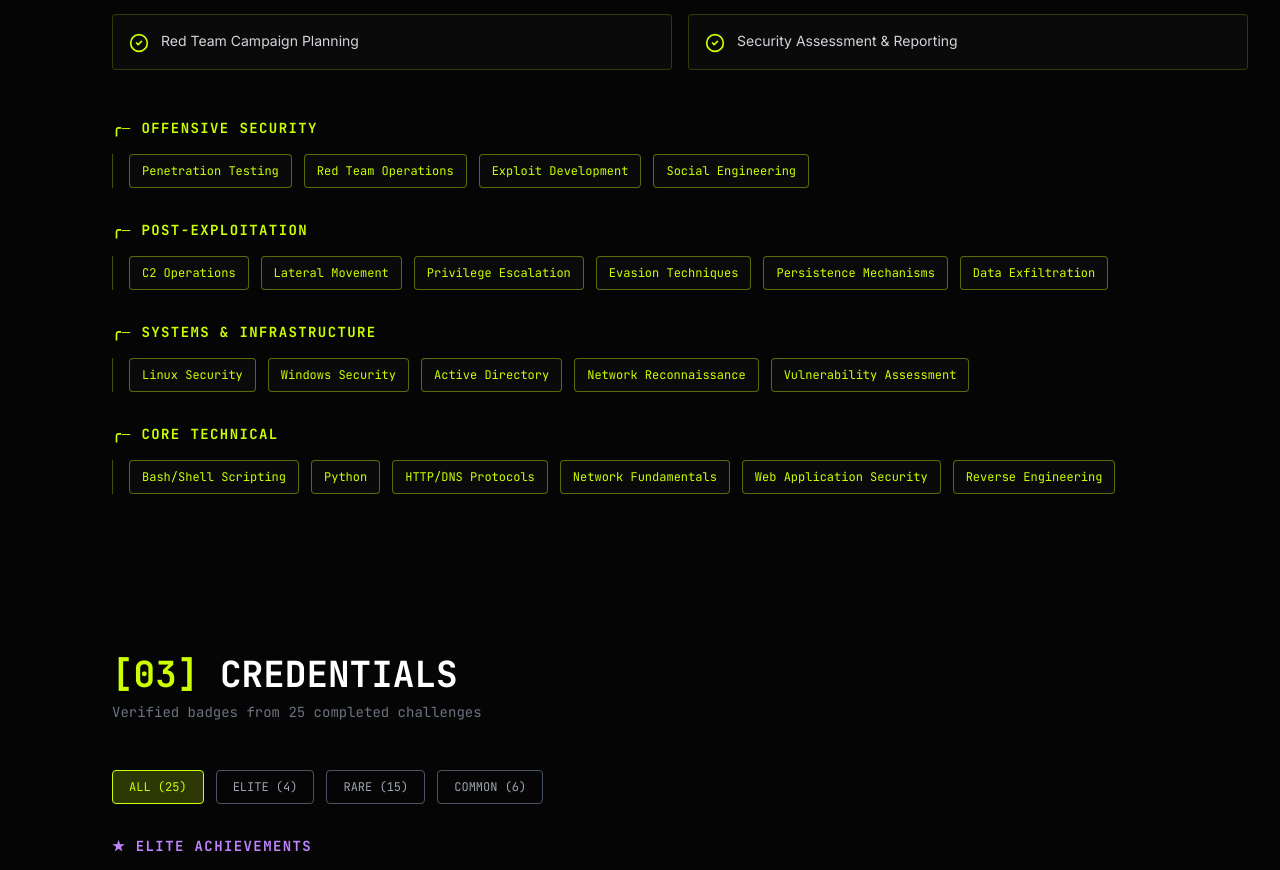
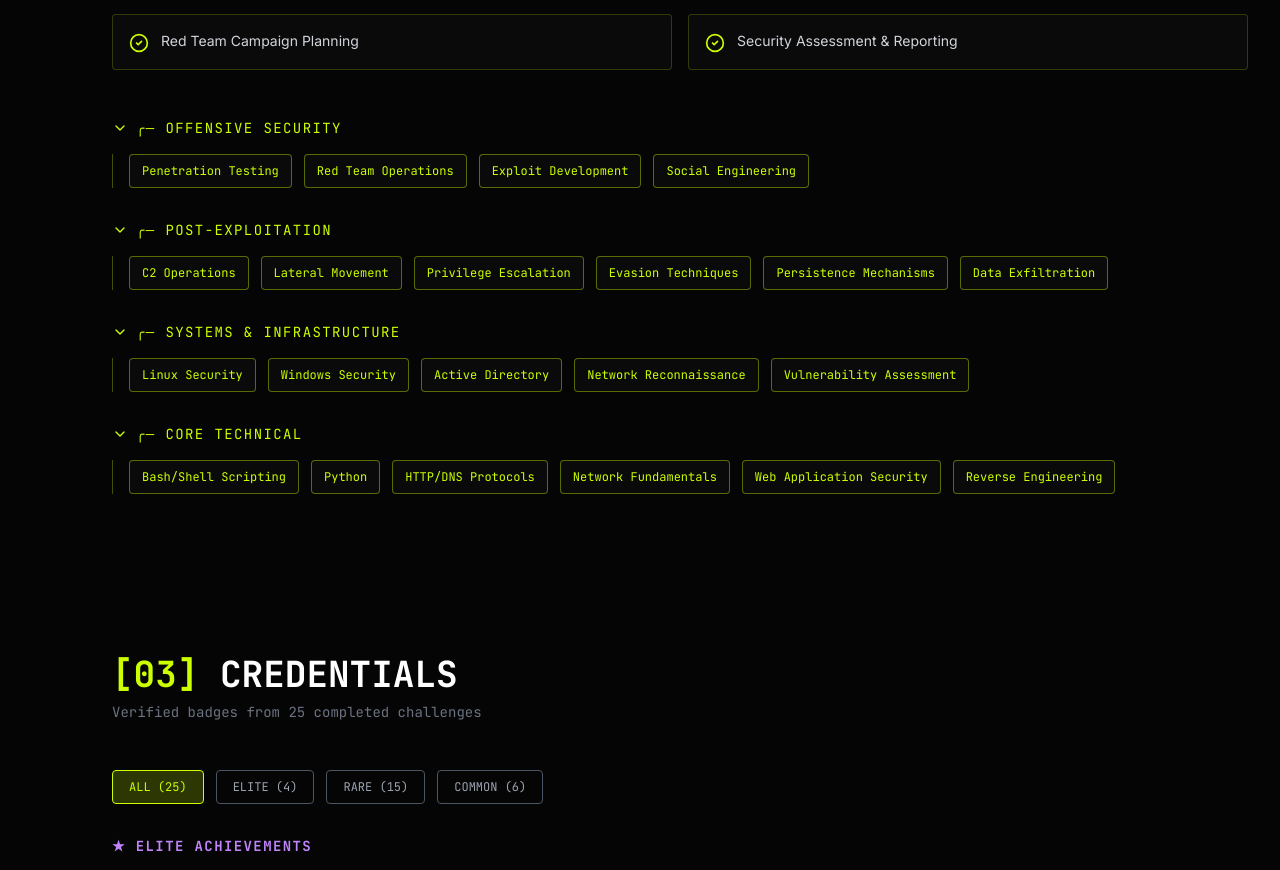
Before and after one commit to NopsFR/New-portoflio, a React (Vite) app: page / in a window 1280 px wide. Shown: the part 1755-2625 px from the top of the page. Built offline with nearby package versions, Linux system fonts and the light colour scheme.

Commit message:
Add clickable dropdown descriptions to skill categories and center main content

```diff
--- a/src/components/cipher/CapabilitiesSection.jsx
+++ b/src/components/cipher/CapabilitiesSection.jsx
@@ -1,8 +1,24 @@
-import React from 'react';
-import { CheckCircle2 } from 'lucide-react';
+import React, { useState } from 'react';
+import { CheckCircle2, ChevronDown, ChevronUp } from 'lucide-react';
 import { profileData } from '../../lib/profileData';
 
+const categoryDescriptions = {
+  "Offensive Security": "The bread and butter of what I do. Covers hands-on exploitation work — breaking into systems with permission, simulating adversary behaviour, building custom payloads, and understanding how social engineering preys on human psychology to bypass even the strongest technical controls.",
+  "Post-Exploitation": "Once you're in, the real work begins. This is about staying quiet, moving laterally through a network, escalating from a basic user shell to domain admin, dodging detection, planting persistence so you can get back in later, and pulling data out without anyone noticing.",
+  "Systems & Infrastructure": "Knowing the terrain. Linux hardening, Windows internals, Active Directory attack paths, and mapping out networks before you touch anything. If you don't understand the infrastructure you're targeting, you're just guessing.",
+  "Core Technical": "The fundamentals I lean on every day. Bash and Python for automation and tooling, understanding how HTTP and DNS actually work under the hood, solid network knowledge, web application security from both sides, and reverse engineering to figure out what a binary is actually doing."
+};
+
 export const CapabilitiesSection = () => {
+  const [expandedCategories, setExpandedCategories] = useState({});
+
+  const toggleCategory = (category) => {
+    setExpandedCategories(prev => ({
+      ...prev,
+      [category]: !prev[category]
+    }));
+  };
+
   return (
     <section id="arsenal" className="py-20 px-8 bg-obsidian">
       <div className="max-w-6xl mx-auto">
@@ -28,13 +44,29 @@ export const CapabilitiesSection = () => {
           ))}
         </div>
 
-        {/* Skill Categories */}
+        {/* Skill Categories with Dropdowns */}
         <div className="space-y-8">
-          {Object.entries(profileData.skills).map(([category, skills]) => (
+          {Object.entries(profileData.skills).map(([category, skills]) => {
+            const isExpanded = expandedCategories[category];
+            return (
               <div key={category}>
-              <h3 className="text-sm font-mono text-cyber-lime uppercase tracking-widest mb-4">
-                ╭─ {category}
-              </h3>
+                {/* Clickable Category Header */}
+                <button
+                  onClick={() => toggleCategory(category)}
+                  className="w-full flex items-center gap-2 text-sm font-mono text-cyber-lime uppercase tracking-widest mb-4 hover:text-white transition-colors cursor-pointer group"
+                >
+                  <span className="flex-shrink-0 transition-transform duration-200">
+                    {isExpanded ? <ChevronUp className="w-4 h-4" /> : <ChevronDown className="w-4 h-4 group-hover:text-white" />}
+                  </span>
+                  <span>╭─ {category}</span>
+                </button>
+
+                {/* Description (Dropdown) */}
+                {isExpanded && categoryDescriptions[category] && (
+                  <div className="mb-3 pl-8 text-xs text-gray-400 font-mono leading-relaxed bg-cyber-dark/50 border border-cyber-lime/10 rounded p-3">
+                    {categoryDescriptions[category]}
+                  </div>
+                )}
 
                 <div className="flex flex-wrap gap-3 pl-4 border-l border-cyber-lime/30">
                   {skills.map((skill, idx) => (
@@ -48,7 +80,8 @@ export const CapabilitiesSection = () => {
                   ))}
                 </div>
               </div>
-          ))}
+            );
+          })}
         </div>
       </div>
     </section>
```
Lines whose indentation alone changed are shown as unchanged.
